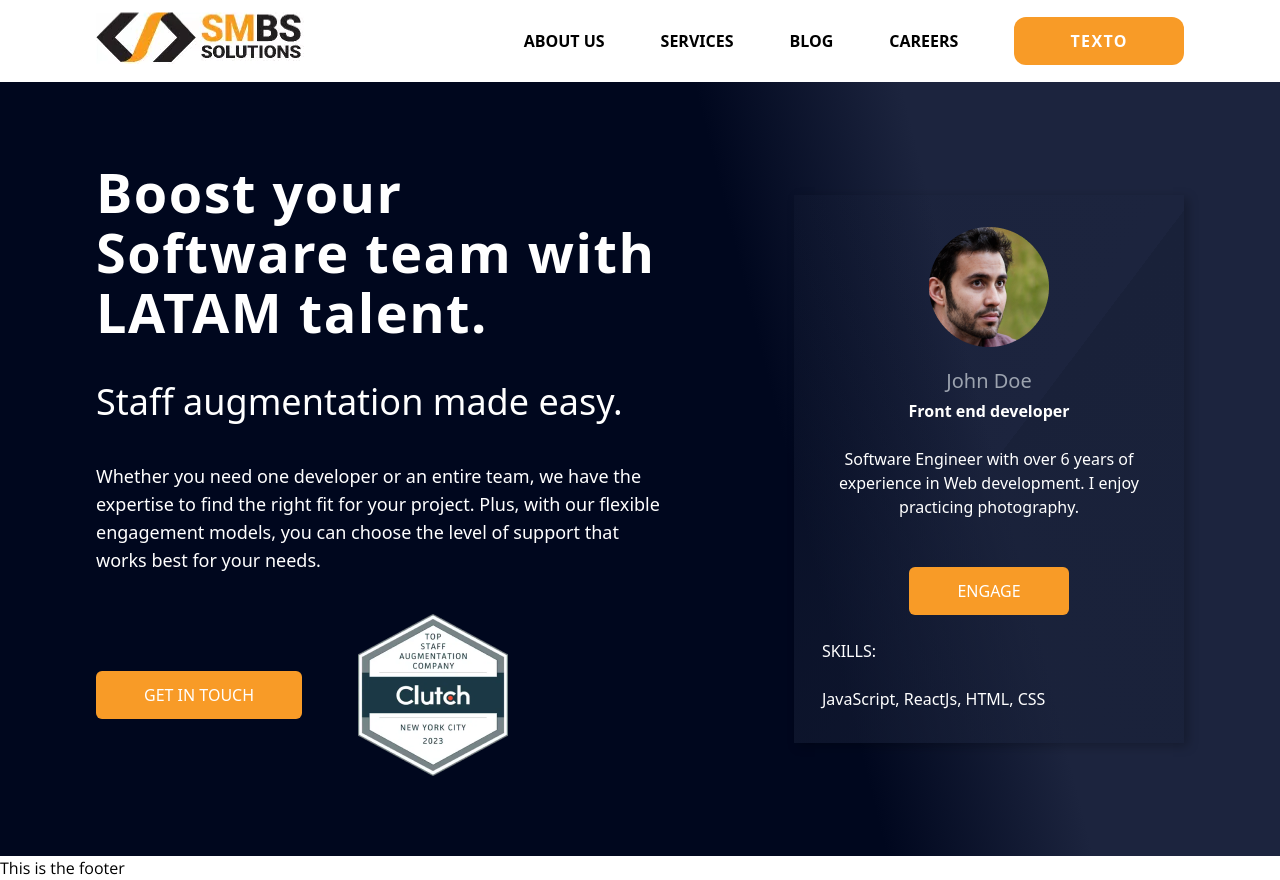
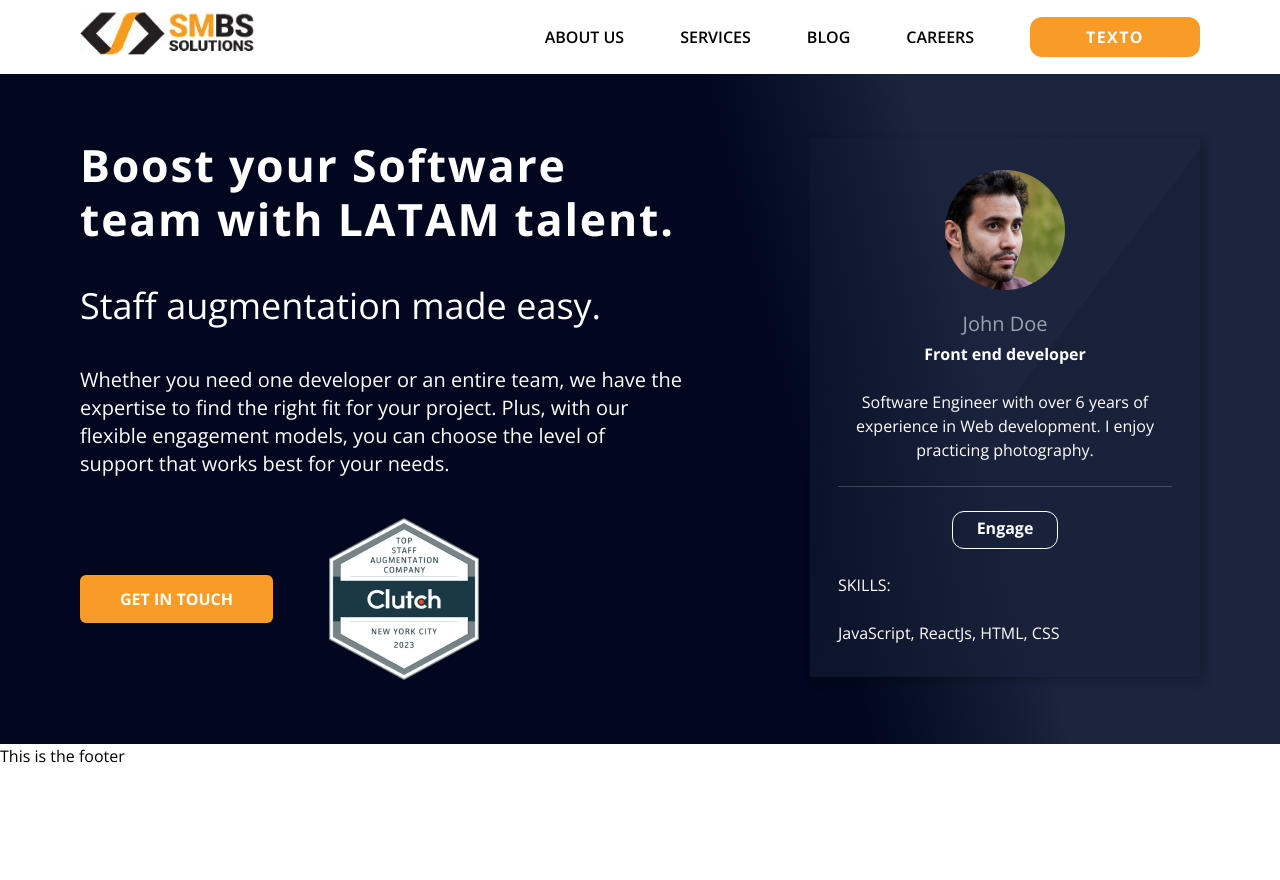
Before and after one commit to SMBS-GitMaster/smbs-website-angular, an Angular app: page / in a window 1280 px wide. After the commit the page ends 800 px from the top, so only its background shows below. Built offline with nearby package versions, Linux system fonts and the light colour scheme.

Commit message:
feat: header and hero section

```diff
--- a/src/app/app.component.html
+++ b/src/app/app.component.html
@@ -1,4 +1,4 @@
-<div>
+<div id="App">
   <app-layout>
     <router-outlet />
   </app-layout>
--- a/src/app/components/card-dev/card-dev.component.html
+++ b/src/app/components/card-dev/card-dev.component.html
@@ -1,35 +1,28 @@
 <article class="card-dev card-dev--bg">
-  <div class="text-white flex flex-col items-center">
-    <div class="w-full flex flex-col items-center gap-y-5">
-      <picture class="">
-        <img [src]="avatar" [alt]="'dev' + avatar" />
+  <div class="wrapper">
+    <div class="card-dev__heading">
+      <picture>
+        <img [src]="avatar" alt="developer image" />
       </picture>
 
-      <h3 class="text-center text-gray-400 text-xl mb-6">
+      <h3 class="card-dev__heading--name">
         {{ name }}
-        <span class="block text-white font-bold text-base mt-1">{{
-          proffesion
-        }}</span>
+        <span class="card-dev__heading--proffesion">{{ proffesion }}</span>
       </h3>
     </div>
 
-    <p
-      class="text-center font-normal pb-6 border-b-[1px] border-white/20 text-base"
-    >
+    <p class="card-dev__description">
       {{ description }}
     </p>
 
-    <app-button
-      class="my-6"
-      customClass="bg-transparent border border-white px-6 pt-2 pb-1 rounded-[10px] font-bold normal-case"
-    >
-      Engage
-    </app-button>
+    <app-button class="my-6" [customStyles]="buttonStyles"> Engage </app-button>
 
-    <div class="w-full">
-      <h4 class="uppercase mb-6">Skills:</h4>
+    <div class="card-dev__skills">
+      <h4 class="card-dev__skills--text">Skills:</h4>
 
-      {{ techSkills(skills) }}
+      <span class="card-dev__skills--list">
+        {{ techSkills(skills) }}
+      </span>
     </div>
   </div>
 </article>
--- a/src/app/components/card-dev/card-dev.component.scss
+++ b/src/app/components/card-dev/card-dev.component.scss
@@ -3,10 +3,42 @@
 @layer components {
   .card-dev {
     @apply py-8 px-7 w-[390px];
+
+    .wrapper {
+      @apply text-white flex flex-col items-center;
+    }
+
+    &__heading {
+      @apply w-full flex flex-col items-center gap-y-5;
+
+      &--name {
+        @apply text-center text-gray-400 text-xl mb-6;
+      }
+
+      &--proffesion {
+        @apply block text-white font-bold text-base mt-1;
+      }
+    }
+
+    &__description {
+      @apply text-center font-normal pb-6 border-b-[1px] border-white/20 text-base;
+    }
+
+    &__skills {
+      @apply w-full;
+
+      &--text {
+        @apply uppercase mb-6;
+      }
+    }
   }
 }
 
 .card-dev--bg {
-  background: conic-gradient(from 37deg at 50% 50%, #192139 0deg, rgba(25, 33, 57, 0.00) 360deg);
+  background: conic-gradient(
+    from 37deg at 50% 50%,
+    #192139 0deg,
+    rgba(25, 33, 57, 0) 360deg
+  );
   box-shadow: 4px 3px 10px 0px rgba(0, 0, 0, 0.25);
 }
--- a/src/app/components/card-dev/card-dev.component.ts
+++ b/src/app/components/card-dev/card-dev.component.ts
@@ -16,6 +16,9 @@ export default class CardDev {
   @Input() description = '';
   @Input() skills: string[] = [];
 
+  buttonStyles =
+    'bg-transparent border border-white px-6 pt-1 pb-2 rounded-xl font-bold normal-case';
+
   techSkills(skills: string[]): string {
     return skills.join(', ');
   }
--- a/src/app/components/hero/hero.component.html
+++ b/src/app/components/hero/hero.component.html
@@ -1,19 +1,19 @@
-<div class="hero hero--bg">
+<section class="hero hero--bg">
   <div class="hero__container">
     <div class="wrapper">
       <div class="hero__info">
-        <h1 class="hero__title">Boost your Software team with LATAM talent.</h1>
-        <p class="text-4xl mb-10">Staff augmentation made easy.</p>
+        <h2 class="hero__title">Boost your Software team with LATAM talent.</h2>
+        <h3 class="hero__subtitle">Staff augmentation made easy.</h3>
 
-        <p class="text-lg mb-10">
+        <p class="hero__description">
           Whether you need one developer or an entire team, we have the
           expertise to find the right fit for your project. Plus, with our
           flexible engagement models, you can choose the level of support that
           works best for your needs.
         </p>
 
-        <div class="flex items-center gap-x-14">
-          <app-button class="" customClass="px-16 font-bold py-[14px]">
+        <div class="hero__intouch">
+          <app-button customStyles="px-10 font-bold py-[14px]">
             Get in Touch
           </app-button>
           <picture>
@@ -22,7 +22,7 @@
         </div>
       </div>
 
-      <div>
+      <div class="hero__card">
         <app-card-dev
           avatar="assets/images/card_dev_01.png"
           name="John Doe"
@@ -33,4 +33,4 @@
       </div>
     </div>
   </div>
-</div>
+</section>
--- a/src/app/components/hero/hero.component.scss
+++ b/src/app/components/hero/hero.component.scss
@@ -2,23 +2,54 @@
 
 @layer components {
   .hero {
-    @apply py-20 px-24;
+    @apply py-9 px-10 transition-all;
+    @apply lg:py-12 lg:px-12;
+    @apply xl:py-16 xl:px-20;
+    @apply 2xl:py-20 2xl:px-24;
 
     &__container {
       @apply mx-auto max-w-[1400px] w-full;
     }
 
     .wrapper {
-      @apply flex flex-col justify-center items-center gap-x-32;
+      @apply flex flex-col justify-center items-start gap-x-32;
       @apply lg:flex-row lg:justify-between;
     }
 
     &__info {
-      @apply text-white max-w-[744px] w-full;
+      @apply text-white max-w-[744px] w-full mx-auto;
+      @apply lg:mx-0;
     }
 
     &__title {
-      @apply text-[54px] leading-[60px] font-bold mb-10 tracking-[1.5px];
+      @apply text-[32px] leading-tight font-bold mb-10 tracking-[1.5px] text-center text-balance;
+      @apply md:text-[35px] md:leading-[46px];
+      @apply lg:text-[38px] lg:leading-[46px] lg:tracking-[1.8px] lg:text-left lg:text-wrap;
+      @apply xl:text-[44.55px] xl:leading-[54px] xl:tracking-[1.8px];
+      @apply 2xl:text-[48px] 2xl:leading-[60px] 2xl:tracking-[1.6px];
+    }
+
+    &__subtitle {
+      @apply mb-10 text-3xl text-center;
+      @apply md:text-4xl;
+      @apply lg:text-[28px] lg:text-left;
+      @apply xl:text-4xl;
+      @apply 2xl:text-4xl;
+    }
+
+    &__description {
+      @apply text-xl mb-10 leading-7 text-center;
+      @apply lg:text-left;
+    }
+
+    &__intouch {
+      @apply flex justify-center items-center gap-x-14;
+      @apply lg:justify-start;
+    }
+
+    &__card {
+      @apply hidden;
+      @apply lg:block;
     }
   }
 }
--- a/src/app/layout/layout.component.html
+++ b/src/app/layout/layout.component.html
@@ -1,7 +1,6 @@
-<div>
-  <app-header />
+<app-header />
+<main>
+  <ng-content />
+</main>
 
-  <ng-content />
-
-  <footer>This is the footer</footer>
-</div>
+<footer>This is the footer</footer>
--- a/src/app/shared/components/header/header.component.html
+++ b/src/app/shared/components/header/header.component.html
@@ -15,7 +15,7 @@
           <li class="header__menu--item">CAREERS</li>
         </ul>
 
-        <app-button customStyles="rounded-xl px-14">
+        <app-button customStyles="rounded-xl lg:px-12 xl:px-14 py-2">
           <span class="header__button--text">Texto</span>
         </app-button>
       </nav>
--- a/src/app/shared/components/header/header.component.scss
+++ b/src/app/shared/components/header/header.component.scss
@@ -2,14 +2,17 @@
 
 @layer components {
   .header {
-    @apply py-3 px-24;
+    @apply py-3 px-10 transition-all;
+    @apply lg:px-12;
+    @apply xl:px-20;
+    @apply 2xl:px-24;
 
     &__container {
       @apply mx-auto max-w-[1400px] w-full;
     }
 
     &__logo {
-      @apply w-52 inline-block;
+      @apply w-44 inline-block;
     }
 
     .wrapper {
--- a/src/styles.scss
+++ b/src/styles.scss
@@ -6,10 +6,7 @@
 @import url("https://fonts.googleapis.com/css2?family=Open+Sans:wght@300;400;600;700&display=swap");
 
 @layer base {
-  html {
+  * {
     @apply font-opensans;
-
-    // font-family: "Open Sans", sans-serif;
-    // font-size: 16px;;
   }
 }
```
